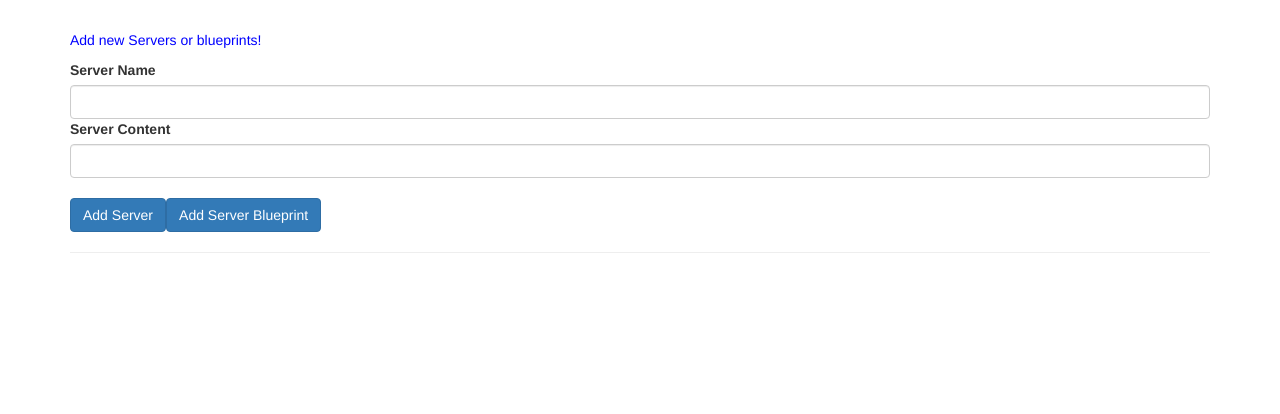
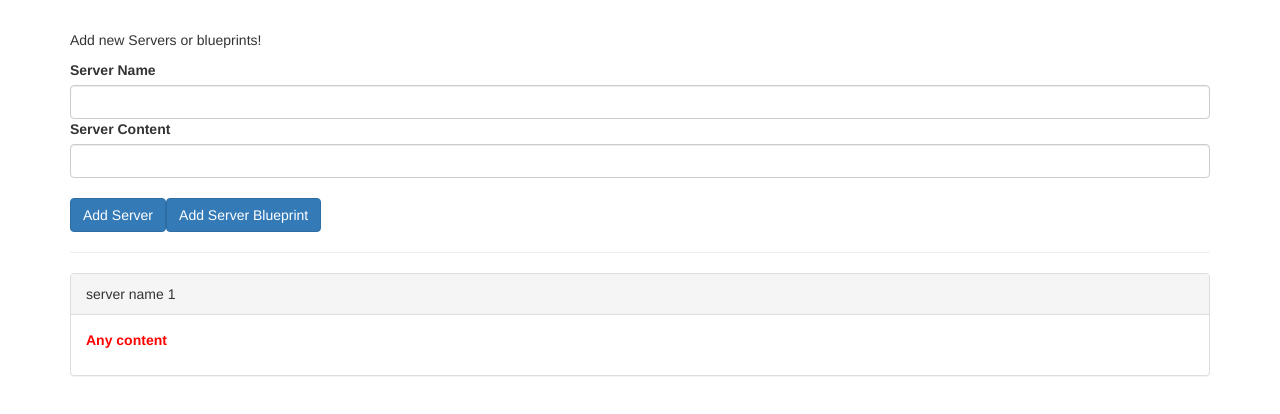
Before and after one commit to daniels75/cmp-databinding-start, an Angular app: page / in a window 1280 px wide. Shown: the top 414 px of the page. Built offline with nearby package versions, Linux system fonts and the light colour scheme.

Commit message:
Step 1 split into modules

```diff
--- a/src/app/app.component.html
+++ b/src/app/app.component.html
@@ -1,34 +1,13 @@
 <div class="container">
-  <div class="row">
-    <div class="col-xs-12">
-      <p>Add new Servers or blueprints!</p>
-      <label>Server Name</label>
-      <input type="text" class="form-control" [(ngModel)]="newServerName">
-      <label>Server Content</label>
-      <input type="text" class="form-control" [(ngModel)]="newServerContent">
-      <br>
-      <button
-        class="btn btn-primary"
-        (click)="onAddServer()">Add Server</button>
-      <button
-        class="btn btn-primary"
-        (click)="onAddBlueprint()">Add Server Blueprint</button>
-    </div>
-  </div>
+  <app-cockpit></app-cockpit>
   <hr>
   <div class="row">
     <div class="col-xs-12">
-      <div
-        class="panel panel-default"
-        *ngFor="let element of serverElements">
-        <div class="panel-heading">{{ element.name }}</div>
-        <div class="panel-body">
-          <p>
-            <strong *ngIf="element.type === 'server'" style="color: red">{{ element.content }}</strong>
-            <em *ngIf="element.type === 'blueprint'">{{ element.content }}</em>
-          </p>
-        </div>
-      </div>
+      <app-server-element
+        *ngFor="let serverElement of serverElements"
+        [srvElement]="serverElement"
+        >
+      </app-server-element>
     </div>
   </div>
 </div>
--- a/src/app/app.component.ts
+++ b/src/app/app.component.ts
@@ -6,23 +6,11 @@ import { Component } from '@angular/core';
   styleUrls: ['./app.component.css']
 })
 export class AppComponent {
-  serverElements = [];
-  newServerName = '';
-  newServerContent = '';
+  serverElements = [
+    {
+      type: 'server', name: 'server name 1', content: 'Any content'
+    }
+  ];
 
-  onAddServer() {
-    this.serverElements.push({
-      type: 'server',
-      name: this.newServerName,
-      content: this.newServerContent
-    });
-  }
 
-  onAddBlueprint() {
-    this.serverElements.push({
-      type: 'blueprint',
-      name: this.newServerName,
-      content: this.newServerContent
-    });
-  }
 }
--- a/src/app/cockpit/cockpit.component.html
+++ b/src/app/cockpit/cockpit.component.html
@@ -1,3 +1,16 @@
-<p>
-  cockpit works!
-</p>
+<div class="row">
+  <div class="col-xs-12">
+    <p>Add new Servers or blueprints!</p>
+    <label>Server Name</label>
+    <input type="text" class="form-control" [(ngModel)]="newServerName">
+    <label>Server Content</label>
+    <input type="text" class="form-control" [(ngModel)]="newServerContent">
+    <br>
+    <button
+      class="btn btn-primary"
+      (click)="onAddServer()">Add Server</button>
+    <button
+      class="btn btn-primary"
+      (click)="onAddBlueprint()">Add Server Blueprint</button>
+  </div>
+</div>
--- a/src/app/cockpit/cockpit.component.ts
+++ b/src/app/cockpit/cockpit.component.ts
@@ -6,10 +6,26 @@ import { Component, OnInit } from '@angular/core';
   styleUrls: ['./cockpit.component.css']
 })
 export class CockpitComponent implements OnInit {
-
+  newServerName = '';
+  newServerContent = '';
   constructor() { }
 
   ngOnInit() {
   }
 
+  onAddServer() {
+/*    this.serverElements.push({
+      type: 'server',
+      name: this.newServerName,
+      content: this.newServerContent
+    });*/
+  }
+
+  onAddBlueprint() {
+/*    this.serverElements.push({
+      type: 'blueprint',
+      name: this.newServerName,
+      content: this.newServerContent
+    });*/
+  }
 }
--- a/src/app/server-element/server-element.component.html
+++ b/src/app/server-element/server-element.component.html
@@ -1,3 +1,10 @@
-<p>
-  server-element works!
-</p>
+<div
+  class="panel panel-default">
+  <div class="panel-heading">{{ element.name }}</div>
+  <div class="panel-body">
+    <p>
+      <strong *ngIf="element.type === 'server'" style="color: red">{{ element.content }}</strong>
+      <em *ngIf="element.type === 'blueprint'">{{ element.content }}</em>
+    </p>
+  </div>
+</div>
```
Also changed, not shown: src/app/server-element/server-element.component.ts (+6 -2 lines), 1 other file (tests, documents, lock files or other folders).
